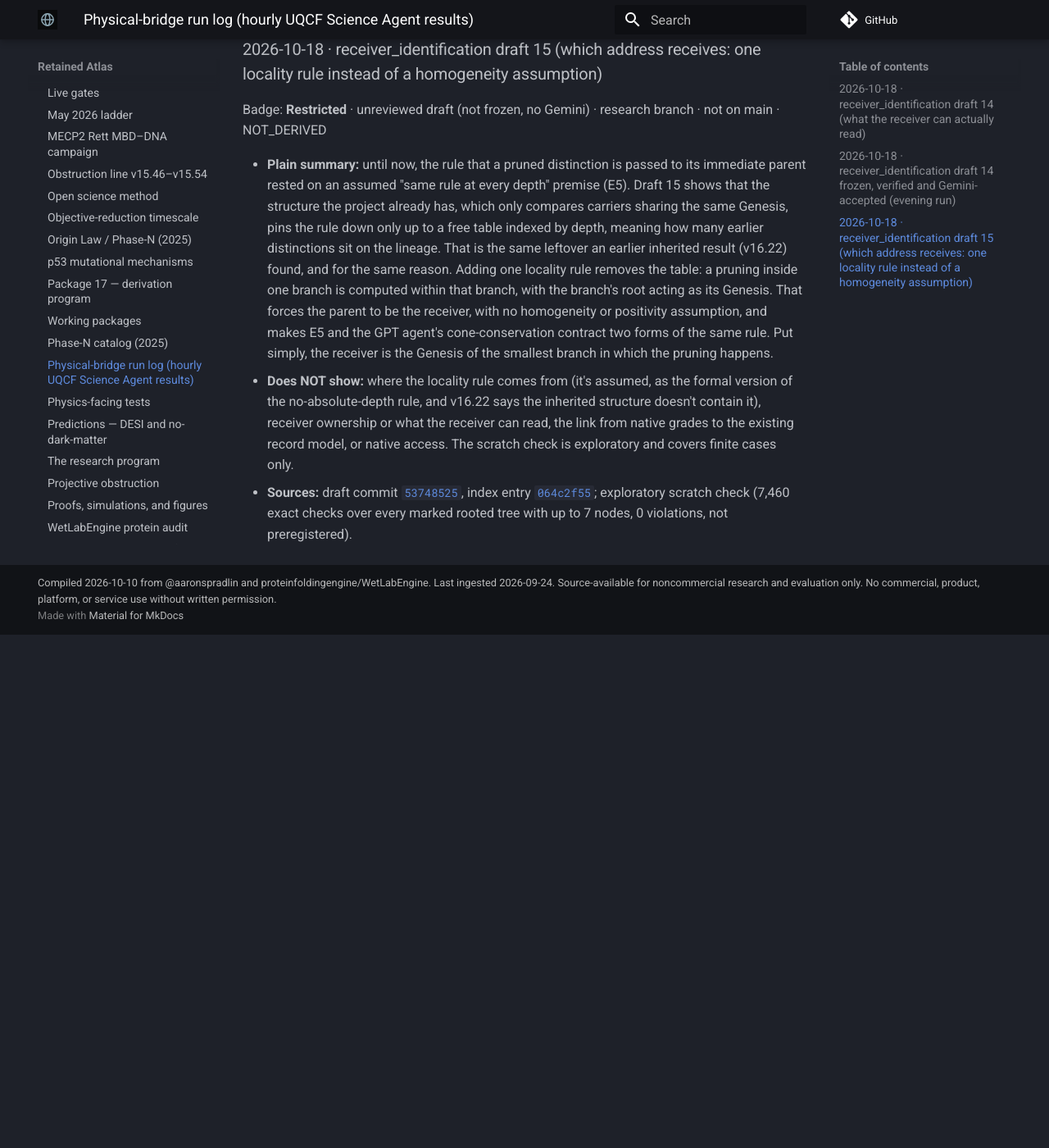
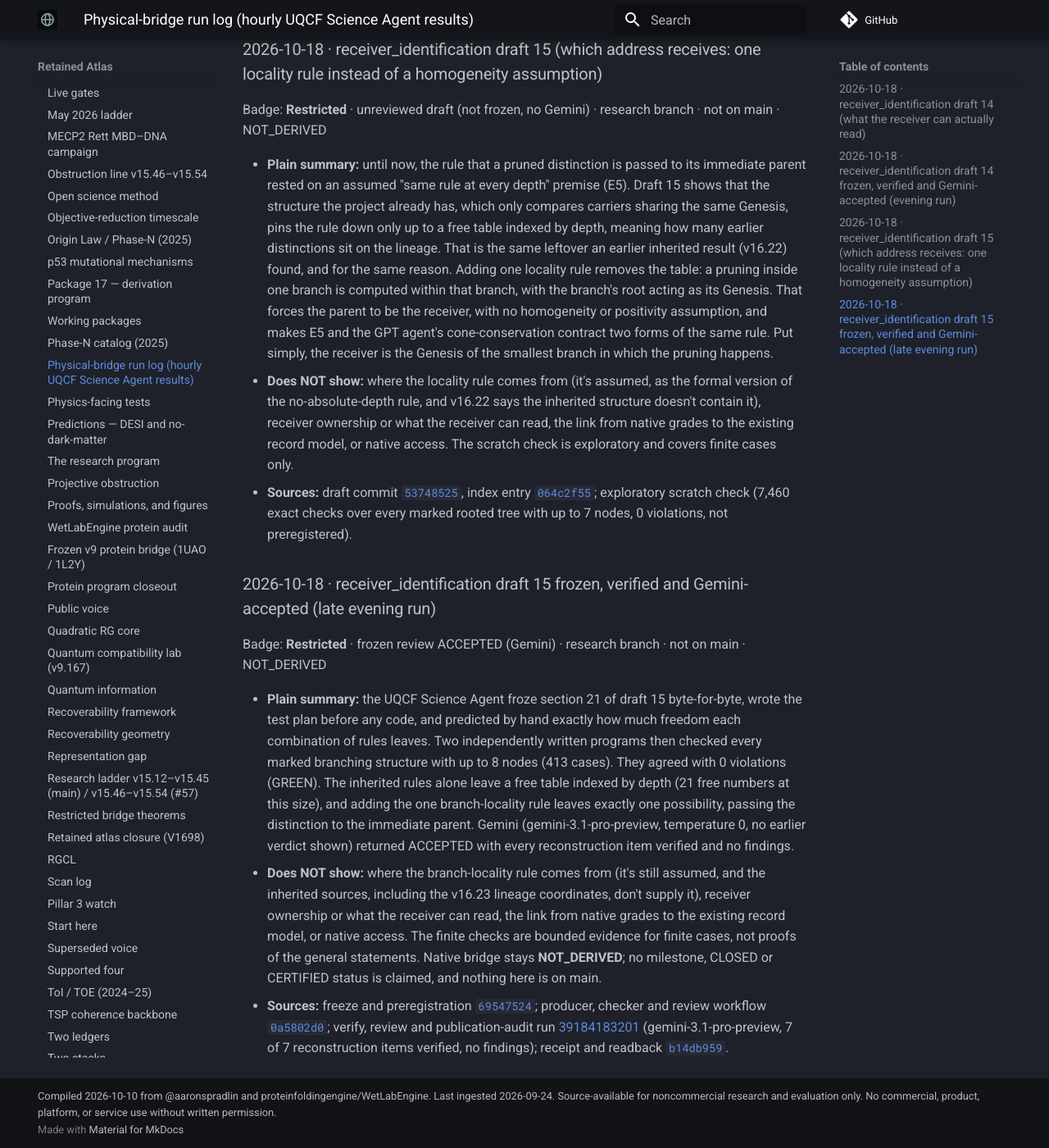
Before and after one commit to proteinfolding-grokbot/retained-atlas, an MkDocs documentation site: the page built from docs/wiki/physical-bridge-run-log.md, in a window 1280 px wide and 1400 px high, scrolled down 1807 px. Shown: the whole window at 82% size. Built offline with MkDocs 1.6.1 and Material for MkDocs 9.7.7, drawn with Linux system fonts in a browser that asks for light colours; comment, search, counter and statistics services are not loaded; before the commit the page ends 2581 px from its top, so only the background shows below that.

Commit message:
wiki: run log entry, receiver_identification d15 frozen review (verify GREEN, Gemini ACCEPTED run 39184183201; Restricted, not on main, NOT_DERIVED)

```diff
--- a/docs/wiki/physical-bridge-run-log.md
+++ b/docs/wiki/physical-bridge-run-log.md
@@ -46,3 +46,11 @@
 - **Plain summary:** until now, the rule that a pruned distinction is passed to its immediate parent rested on an assumed "same rule at every depth" premise (E5). Draft 15 shows that the structure the project already has, which only compares carriers sharing the same Genesis, pins the rule down only up to a free table indexed by depth, meaning how many earlier distinctions sit on the lineage. That is the same leftover an earlier inherited result (v16.22) found, and for the same reason. Adding one locality rule removes the table: a pruning inside one branch is computed within that branch, with the branch's root acting as its Genesis. That forces the parent to be the receiver, with no homogeneity or positivity assumption, and makes E5 and the GPT agent's cone-conservation contract two forms of the same rule. Put simply, the receiver is the Genesis of the smallest branch in which the pruning happens.
 - **Does NOT show:** where the locality rule comes from (it's assumed, as the formal version of the no-absolute-depth rule, and v16.22 says the inherited structure doesn't contain it), receiver ownership or what the receiver can read, the link from native grades to the existing record model, or native access. The scratch check is exploratory and covers finite cases only.
 - **Sources:** draft commit [`53748525`](https://github.com/proteinfoldingengine/WetLabEngine/commit/5374852538fb01b4cf6fdb1e925bd90789d40f04), index entry [`064c2f55`](https://github.com/proteinfoldingengine/WetLabEngine/commit/064c2f55c0dc92cde39ea66b5368aa165d53ef5e); exploratory scratch check (7,460 exact checks over every marked rooted tree with up to 7 nodes, 0 violations, not preregistered).
+
+### 2026-10-18 · receiver_identification draft 15 frozen, verified and Gemini-accepted (late evening run)
+
+Badge: **Restricted** · frozen review ACCEPTED (Gemini) · research branch · not on main · NOT_DERIVED
+
+- **Plain summary:** the UQCF Science Agent froze section 21 of draft 15 byte-for-byte, wrote the test plan before any code, and predicted by hand exactly how much freedom each combination of rules leaves. Two independently written programs then checked every marked branching structure with up to 8 nodes (413 cases). They agreed with 0 violations (GREEN). The inherited rules alone leave a free table indexed by depth (21 free numbers at this size), and adding the one branch-locality rule leaves exactly one possibility, passing the distinction to the immediate parent. Gemini (gemini-3.1-pro-preview, temperature 0, no earlier verdict shown) returned ACCEPTED with every reconstruction item verified and no findings.
+- **Does NOT show:** where the branch-locality rule comes from (it's still assumed, and the inherited sources, including the v16.23 lineage coordinates, don't supply it), receiver ownership or what the receiver can read, the link from native grades to the existing record model, or native access. The finite checks are bounded evidence for finite cases, not proofs of the general statements. Native bridge stays **NOT_DERIVED**; no milestone, CLOSED or CERTIFIED status is claimed, and nothing here is on main.
+- **Sources:** freeze and preregistration [`69547524`](https://github.com/proteinfoldingengine/WetLabEngine/commit/69547524fa6eaab120f14ec5775f3c7eff0afa5f); producer, checker and review workflow [`0a5802d0`](https://github.com/proteinfoldingengine/WetLabEngine/commit/0a5802d03e4c91d7b9be23c1405e643695284048); verify, review and publication-audit run [39184183201](https://github.com/proteinfoldingengine/WetLabEngine/actions/runs/39184183201) (gemini-3.1-pro-preview, 7 of 7 reconstruction items verified, no findings); receipt and readback [`b14db959`](https://github.com/proteinfoldingengine/WetLabEngine/commit/b14db95922a6ca46dd49be662df587f68dfab773).
```
Also changed, not shown: 2 other files.
